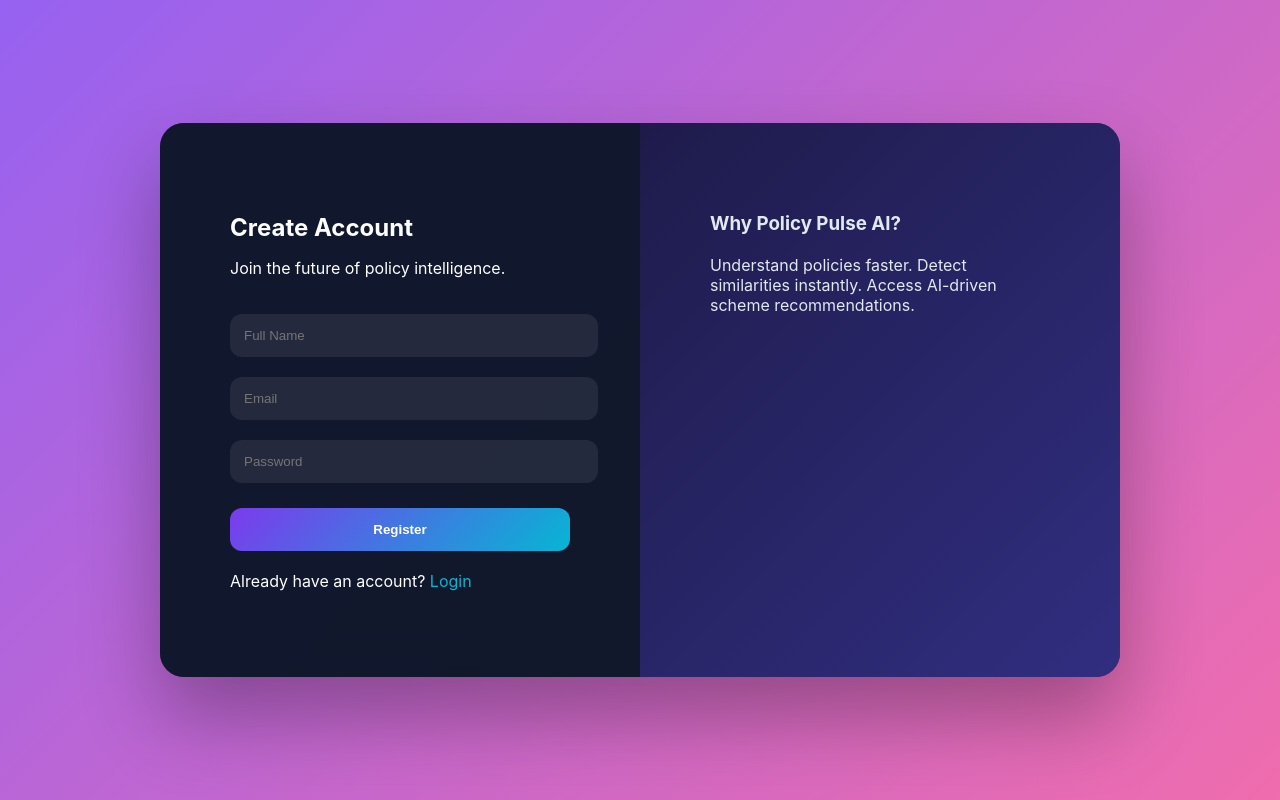
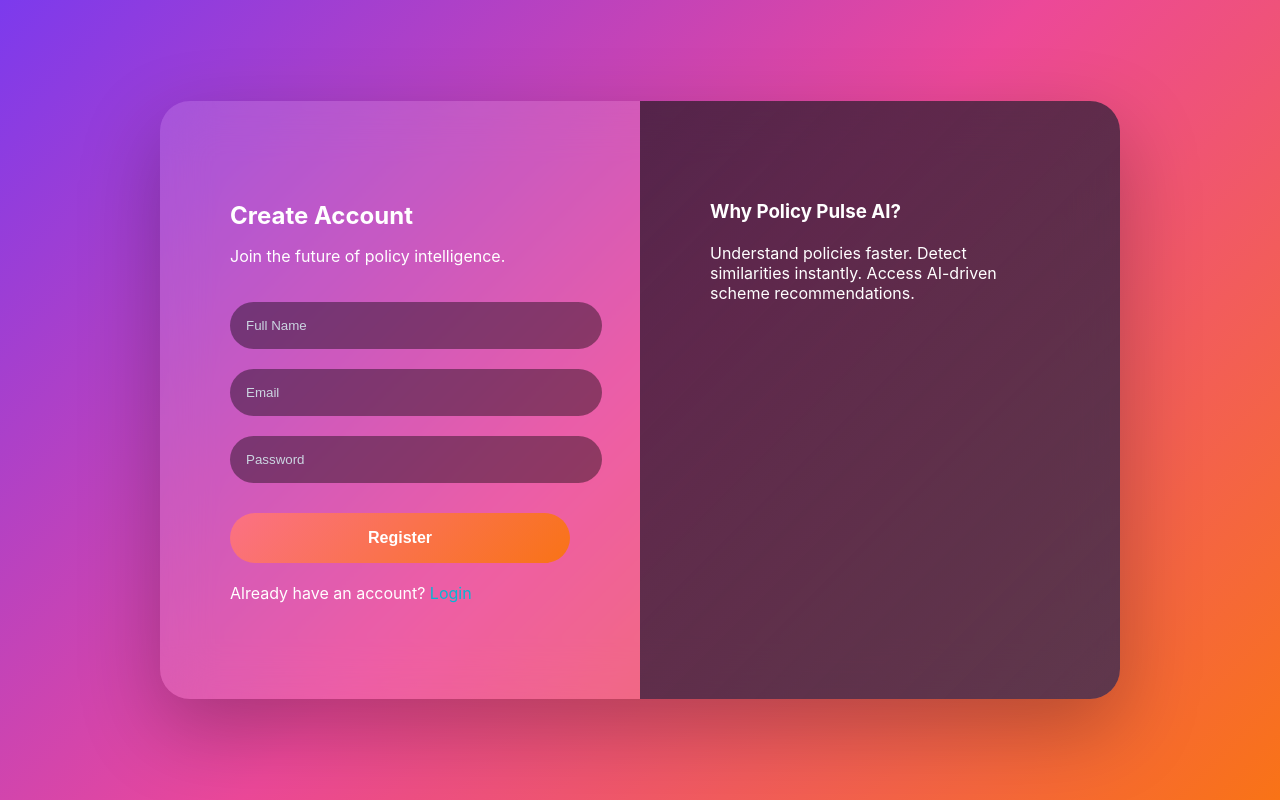
Before and after one commit to Priyanshu976/PolicyPulseAI, a Flask app: page /register in a window 1280 px wide. Run offline with Flask 3, Linux system fonts and the light colour scheme; some libraries are stand-ins or nearby versions.

Commit message:
Trying to improve UI 5

```diff
--- a/static/css/style.css
+++ b/static/css/style.css
@@ -210,32 +210,45 @@ body {
     display: flex;
     justify-content: center;
     align-items: center;
-    background: linear-gradient(135deg, #7c3aedcc, #ec4899cc);
+
+    background: linear-gradient(
+        135deg,
+        #7c3aed,
+        #ec4899,
+        #f97316
+    );
 }
 
 .login-container {
     width: 75%;
-    max-width: 1000px;
+    max-width: 1050px;
     display: flex;
-    border-radius: 24px;
+    border-radius: 30px;
     overflow: hidden;
-    background: rgba(15, 23, 42, 0.85);
-    backdrop-filter: blur(18px);
-    box-shadow: 0 40px 80px rgba(0,0,0,0.3);
+
+    background: rgba(255, 255, 255, 0.12);
+    backdrop-filter: blur(25px);
+    -webkit-backdrop-filter: blur(25px);
+
+    box-shadow: 0 30px 80px rgba(0, 0, 0, 0.25);
+    position: relative;
 }
 
 .login-left {
     flex: 1;
-    padding: 70px;
-    background: rgba(15, 23, 42, 0.9);
+    padding: 80px 70px;
     color: white;
 }
 
 .login-right {
     flex: 1;
-    padding: 70px;
-    background: linear-gradient(135deg, #1e1b4b, #312e81);
-    color: #e2e8f0;
+    padding: 80px 70px;
+    background: linear-gradient(
+        135deg,
+        rgba(0, 0, 0, 0.6),
+        rgba(30, 27, 75, 0.7)
+    );
+    color: white;
 }
 
 .login-left h2 {
@@ -244,12 +257,17 @@ body {
 
 .login-left input {
     width: 100%;
-    padding: 14px;
+    padding: 16px;
     margin-top: 20px;
-    border-radius: 12px;
+    border-radius: 25px;
     border: none;
-    background: rgba(255,255,255,0.08);
+
+    background: rgba(0, 0, 0, 0.4);
     color: white;
+}
+
+.login-left input::placeholder {
+    color: #cbd5e1;
 }
 
 .login-left input:focus {
@@ -257,14 +275,17 @@ body {
 }
 
 .login-left button {
-    margin-top: 25px;
+    margin-top: 30px;
     width: 100%;
-    padding: 14px;
-    border-radius: 12px;
+    padding: 16px;
+    border-radius: 30px;
     border: none;
-    background: linear-gradient(135deg, #7c3aed, #06b6d4);
+
+    background: linear-gradient(135deg, #fb7185, #f97316);
     color: white;
     font-weight: 600;
+    font-size: 16px;
+
     cursor: pointer;
 }
 
@@ -276,3 +297,31 @@ body {
 .login-right h3 {
     margin-bottom: 20px;
 }
+
+ /*  */
+ .ai-title {
+    font-size: 26px;
+    margin-bottom: 25px;
+}
+
+.ai-quote {
+    font-size: 18px;
+    line-height: 1.6;
+    color: #e2e8f0;
+    position: relative;
+}
+
+.quote-mark {
+    font-size: 50px;
+    color: rgba(255,255,255,0.3);
+}
+
+/*  */
+.close-btn {
+    position: absolute;
+    top: 20px;
+    right: 25px;
+    color: white;
+    text-decoration: none;
+    font-size: 20px;
+}
```
Also changed, not shown: templates/login.html (+12 -4 lines).
